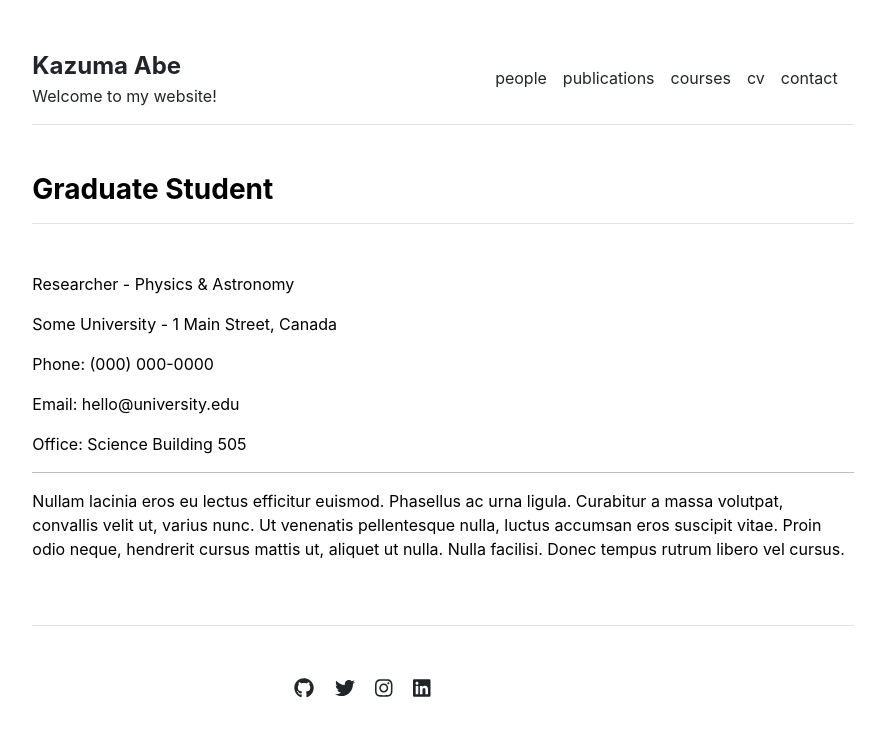
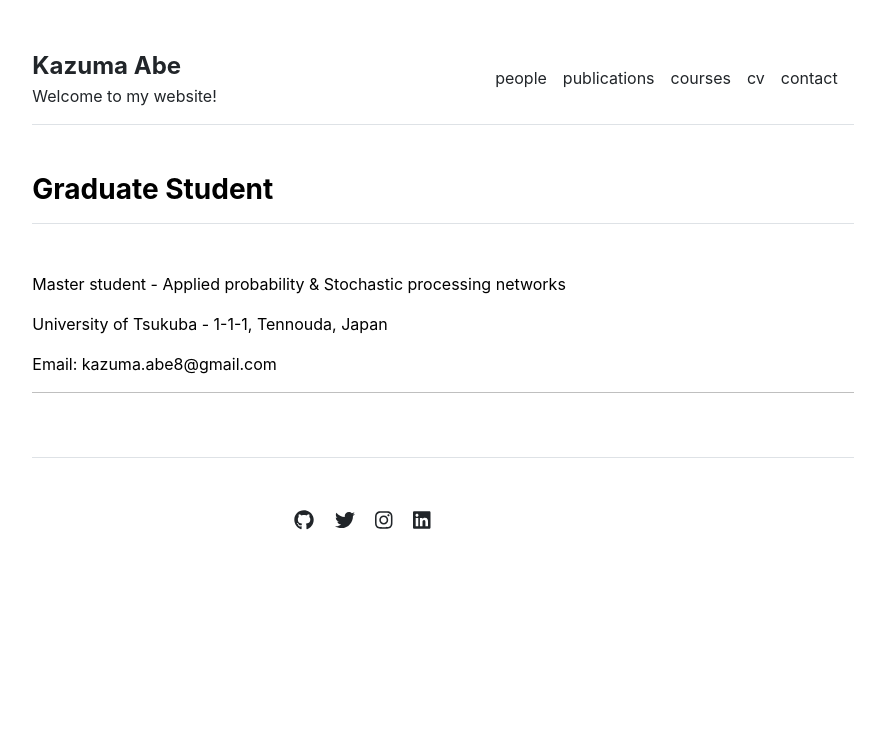
Before and after one commit to qriovider/archive, a Jekyll site: the page built from about/graduate-student.md, in a window 1280 px wide. Shown: the top 737 px of the page, without its empty margins (197-1068 px from the left). Built offline with Jekyll 4.4.1, drawn with Linux system fonts in a browser that asks for light colours.

Commit message:
Update graduate-student.md

```diff
--- a/about/graduate-student.md
+++ b/about/graduate-student.md
@@ -3,16 +3,11 @@ layout: page
 title: "Graduate Student"
 ---
 
-Researcher - Physics & Astronomy
+Master student - Applied probability & Stochastic processing networks
 
-Some University - 1 Main Street, Canada
+University of Tsukuba - 1-1-1, Tennouda, Japan
 
-Phone: (000) 000-0000
+Email: kazuma.abe8@gmail.com
 
-Email: hello@university.edu
-
-Office: Science Building 505
 
 ---
-
-Nullam lacinia eros eu lectus efficitur euismod. Phasellus ac urna ligula. Curabitur a massa volutpat, convallis velit ut, varius nunc. Ut venenatis pellentesque nulla, luctus accumsan eros suscipit vitae. Proin odio neque, hendrerit cursus mattis ut, aliquet ut nulla. Nulla facilisi. Donec tempus rutrum libero vel cursus.
```
